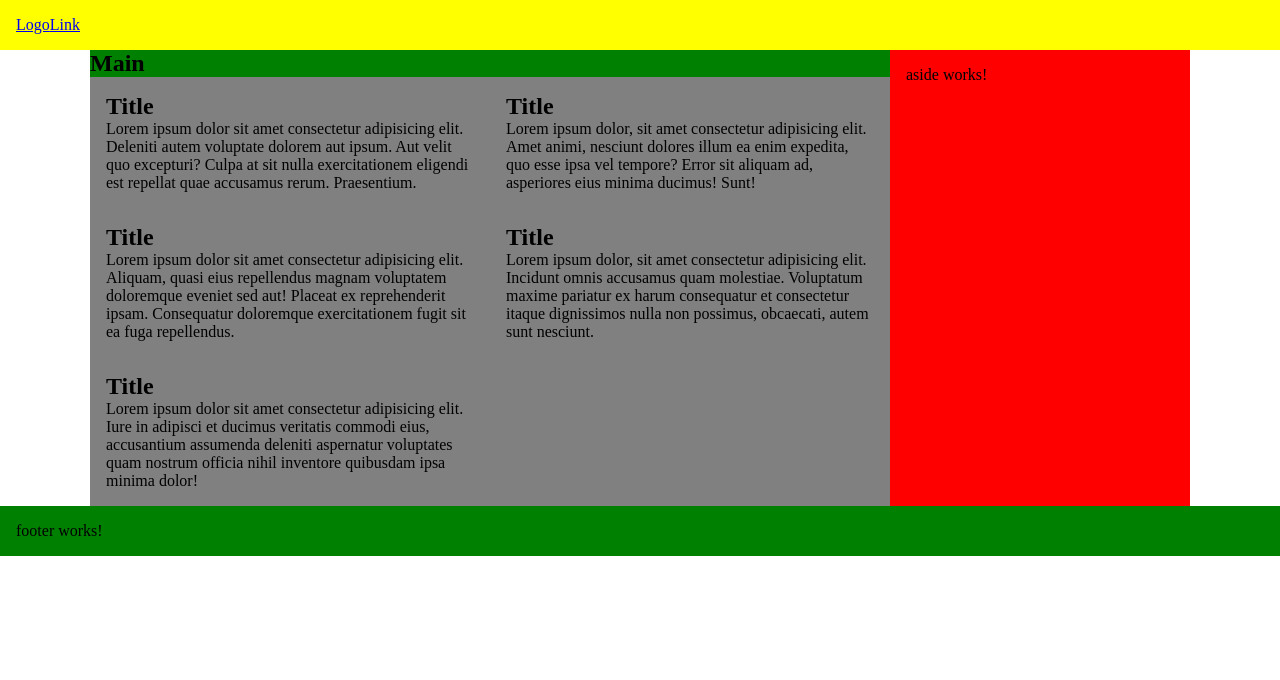
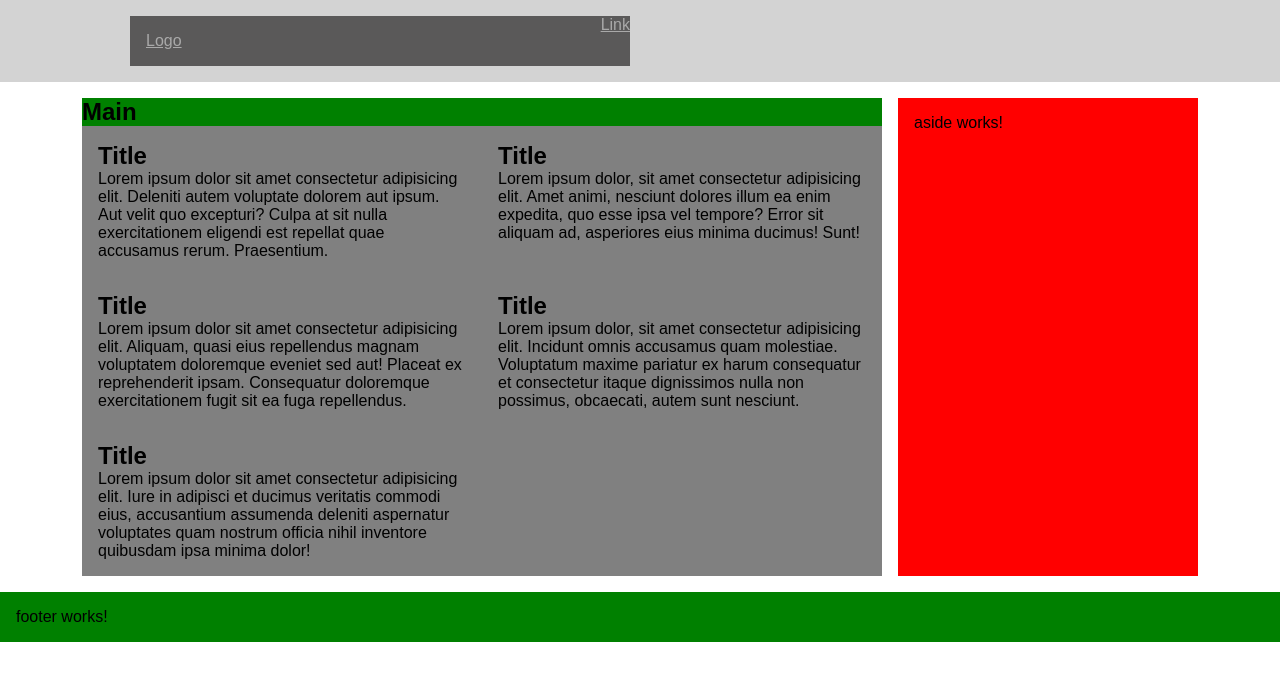
Before and after one commit to gotpop/grid, an Angular app: page / in a window 1280 px wide. Shown: the top 680 px of the page. Built offline with nearby package versions, Linux system fonts and the light colour scheme.

Commit message:
Updated layout

```diff
--- a/src/app/aside/aside.component.scss
+++ b/src/app/aside/aside.component.scss
@@ -0,0 +1,5 @@
+:host {
+  background: red;
+  padding: 1em;
+  grid-area: aside;
+}
--- a/src/app/footer/footer.component.scss
+++ b/src/app/footer/footer.component.scss
@@ -0,0 +1,5 @@
+:host {
+  background: green;
+  padding: 1em;
+  grid-area: footer;
+}
--- a/src/app/header/header.component.html
+++ b/src/app/header/header.component.html
@@ -1,6 +1,6 @@
-<a href="#">
+<a class="logo" href="#">
   <span>Logo</span>
 </a>
-<a href="#">
+<a class="link" href="#">
   <span>Link</span>
 </a>
--- a/src/app/header/header.component.scss
+++ b/src/app/header/header.component.scss
@@ -0,0 +1,24 @@
+:host {
+  display: grid;
+  background: lightgray;
+  padding: 1em;
+  grid-area: header;
+  grid-template-columns: 1fr 500px 500px 1fr;
+  grid-template-areas:
+    ". logo link .";
+  grid-gap: 20px;
+}
+
+.logo {
+  grid-area: logo;
+  background: rgb(90, 89, 89);
+  color: darkgrey;
+  padding: 1em;
+}
+
+.link {
+  grid-area: logo;
+  justify-self: end;
+    background: rgb(90, 89, 89);
+  color: darkgrey;
+}
--- a/src/app/main/main.component.scss
+++ b/src/app/main/main.component.scss
@@ -0,0 +1,18 @@
+:host {
+  grid-area: main;
+  display: grid;
+  grid-template-columns: 1fr 1fr;
+}
+
+.titlebar {
+    background: green;
+    grid-column: span 2;
+    h1 {
+        margin: 0;
+    }
+}
+
+article {
+  background: grey;
+  padding: 1em;
+}
--- a/src/styles.scss
+++ b/src/styles.scss
@@ -4,9 +4,10 @@
     margin: 0;
     padding: 0;
     box-sizing: border-box;
+    font-family: Arial, Helvetica, sans-serif;
 }
 
-app-root {
+:host {
   display: grid;
   grid-template-columns: 1fr 1fr;
   grid-template-areas:
@@ -14,50 +15,8 @@ app-root {
     "main main"
     "aside aside"
     "footer footer";
-    grid-gap: 20px;
+    grid-gap: 2em;
 }
-
-gp-header {
-  display: flex;
-  background: yellow;
-  padding: 1em;
-  grid-area: header;
-}
-
-gp-main {
-  grid-area: main;
-  display: grid;
-  grid-template-columns: 1fr 1fr;
-}
-
-.titlebar {
-  grid-column: span 2;
-  h1 {
-    margin: 0;
-  }
-}
-
-.titlebar {
-  background: green;
-}
-
-article {
-  background: grey;
-  padding: 1em;
-}
-
-gp-aside {
-  background: red;
-  padding: 1em;
-  grid-area: aside;
-}
-
-gp-footer {
-  background: green;
-  padding: 1em;
-  grid-area: footer;
-}
-
 
 @media screen and (min-width: 736px)
 {
@@ -68,6 +27,6 @@ gp-footer {
     "header header header header"
     ". main aside ."
     "footer footer footer footer";
-    grid-gap: 0;
+    grid-gap: 1em;
   }
 }
```
